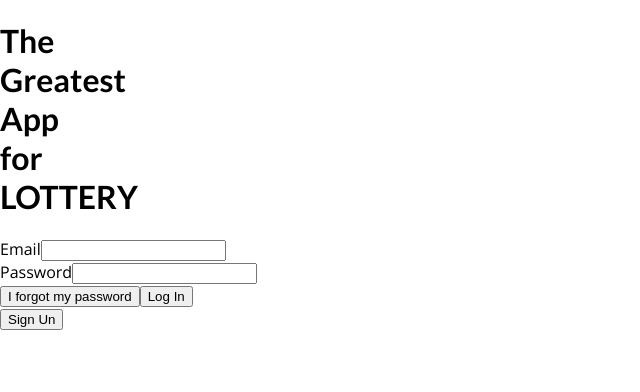
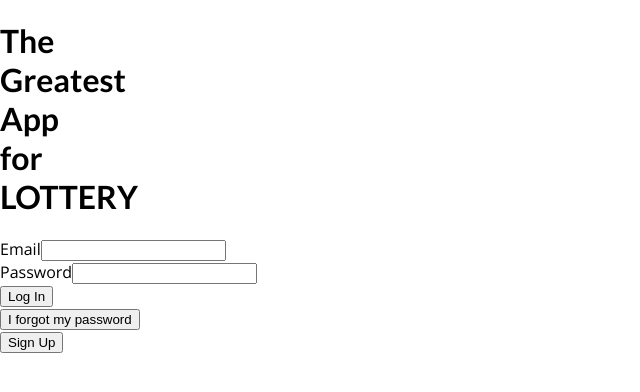
Before and after one commit to ConstaXI/react-tgl, a React (Create React App) app: page / in a window 1280 px wide. Shown: the top 392 px of the page, without its empty margins (0-640 px from the left). Built offline with nearby package versions, Linux system fonts and the light colour scheme.

Commit message:
feat: login, register and signup are able to change their states

```diff
--- a/src/components/Authentication/index.tsx
+++ b/src/components/Authentication/index.tsx
@@ -1,34 +1,42 @@
-import { useRef } from 'react'
+import { useState } from 'react'
 import './style.css'
+import Login from '../Login'
+import SignUp from '../SignUp'
+import ForgotPassword from '../ForgotPassword'
 
 const Authentication = (): JSX.Element => {
-  const emailInputRef = useRef<HTMLInputElement>(null)
-  const passwordInputRef = useRef<HTMLInputElement>(null)
+  const [authentication, setAuthentication] = useState<string>('login')
+
+  const changeAuth = (authType: string): void => {
+    setAuthentication(authType)
+  }
 
   return (
-    <div id="container">
-        <form>
-            <div id="form-container">
-                <div>
-                    <label htmlFor='email'>Email</label>
-                    <input type='email' id='email' required ref={emailInputRef} />
-                </div>
-                <div>
-                    <label htmlFor='password'>Password</label>
-                    <input type='password' id='password' required ref={passwordInputRef} />
-                </div>
-                <button>
-                    I forgot my password
-                </button>
-                <button>
-                    Log In
-                </button>
-            </div>
-            <button>
-                Sign Un
+    <>
+      {authentication === 'login' && (
+        <>
+          <div>
+            <Login/>
+            <button onClick={changeAuth.bind(this, 'forgotPassword')}>
+              I forgot my password
             </button>
-        </form>
-    </div>
+          </div>
+          <button onClick={changeAuth.bind(this, 'signUp')}>Sign Up</button>
+        </>
+      )}
+      {authentication === 'signUp' && (
+        <>
+          <SignUp/>
+          <button onClick={changeAuth.bind(this, 'login')}>Back</button>
+        </>
+      )}
+      {authentication === 'forgotPassword' && (
+        <>
+          <ForgotPassword/>
+          <button onClick={changeAuth.bind(this, 'login')}>Back</button>
+        </>
+      )}
+    </>
   )
 }
 
--- /dev/null
+++ b/src/components/ForgotPassword/index.tsx
@@ -0,0 +1,21 @@
+import { useRef } from 'react'
+
+const ForgotPassword = (): JSX.Element => {
+  const emailInputRef = useRef<HTMLInputElement>(null)
+
+  return (
+    <form>
+      <div id="form-container">
+        <div>
+          <label htmlFor='email'>Email</label>
+          <input type='email' id='email' required ref={emailInputRef}/>
+        </div>
+        <button>
+          Send Link
+        </button>
+      </div>
+    </form>
+  )
+}
+
+export default ForgotPassword
--- /dev/null
+++ b/src/components/Login/index.tsx
@@ -0,0 +1,26 @@
+import { useRef } from 'react'
+
+const Login = (): JSX.Element => {
+  const emailInputRef = useRef<HTMLInputElement>(null)
+  const passwordInputRef = useRef<HTMLInputElement>(null)
+
+  return (
+    <form>
+      <div id="form-container">
+        <div>
+          <label htmlFor='email'>Email</label>
+          <input type='email' id='email' required ref={emailInputRef}/>
+        </div>
+        <div>
+          <label htmlFor='password'>Password</label>
+          <input type='password' id='password' required ref={passwordInputRef}/>
+        </div>
+        <button>
+          Log In
+        </button>
+      </div>
+    </form>
+  )
+}
+
+export default Login
--- /dev/null
+++ b/src/components/SignUp/index.tsx
@@ -0,0 +1,31 @@
+import { useRef } from 'react'
+
+const SignUp = (): JSX.Element => {
+  const emailInputRef = useRef<HTMLInputElement>(null)
+  const passwordInputRef = useRef<HTMLInputElement>(null)
+  const nameInputRef = useRef<HTMLInputElement>(null)
+
+  return (
+    <form>
+      <div id="form-container">
+        <div>
+          <label htmlFor='name'>Name</label>
+          <input type='name' id='name' required ref={nameInputRef}/>
+        </div>
+        <div>
+          <label htmlFor='email'>Email</label>
+          <input type='email' id='email' required ref={emailInputRef}/>
+        </div>
+        <div>
+          <label htmlFor='password'>Password</label>
+          <input type='password' id='password' required ref={passwordInputRef}/>
+        </div>
+        <button>
+          Register
+        </button>
+      </div>
+    </form>
+  )
+}
+
+export default SignUp
--- a/tsconfig.json
+++ b/tsconfig.json
@@ -11,6 +11,8 @@
     "esModuleInterop": true,
     "allowSyntheticDefaultImports": true,
     "strict": true,
+    "noUnusedLocals": true,
+    "noUnusedParameters": true,
     "forceConsistentCasingInFileNames": true,
     "noFallthroughCasesInSwitch": true,
     "module": "esnext",
```
Also changed, not shown: .eslintrc.json.
